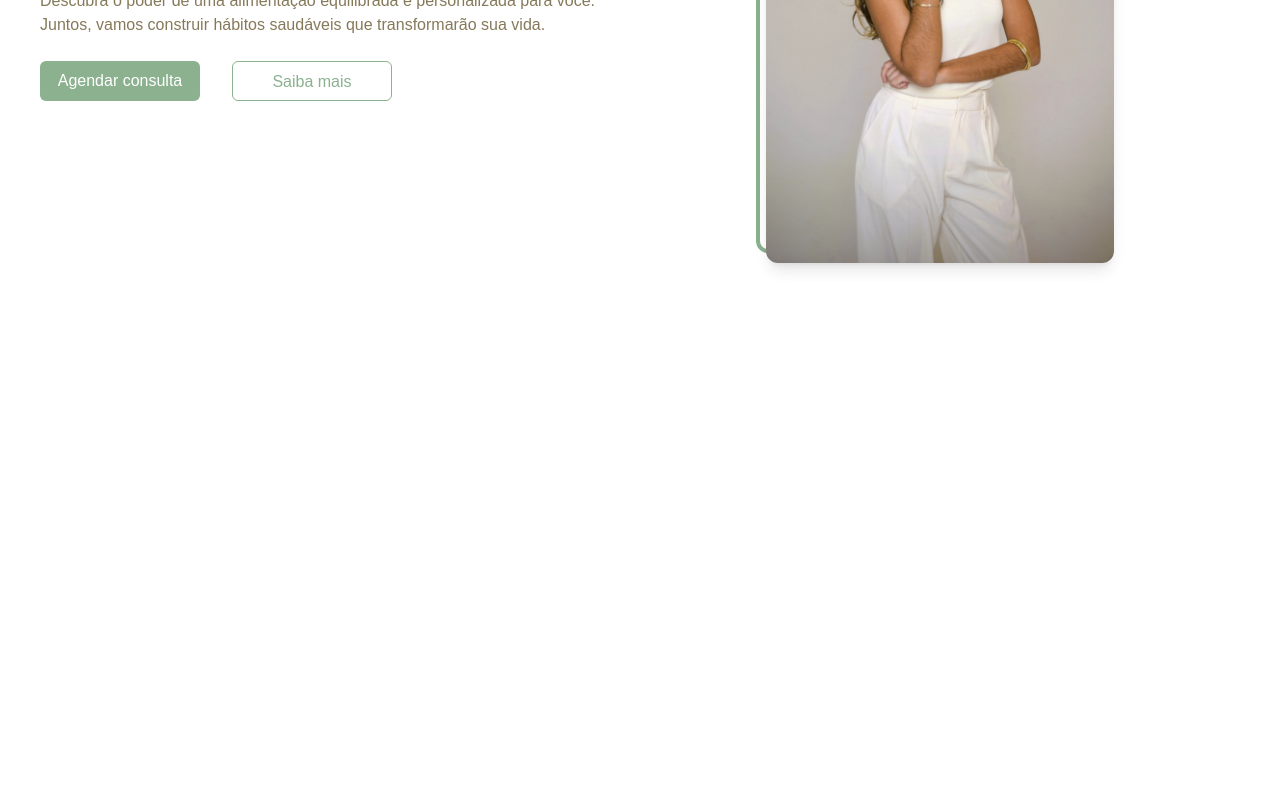
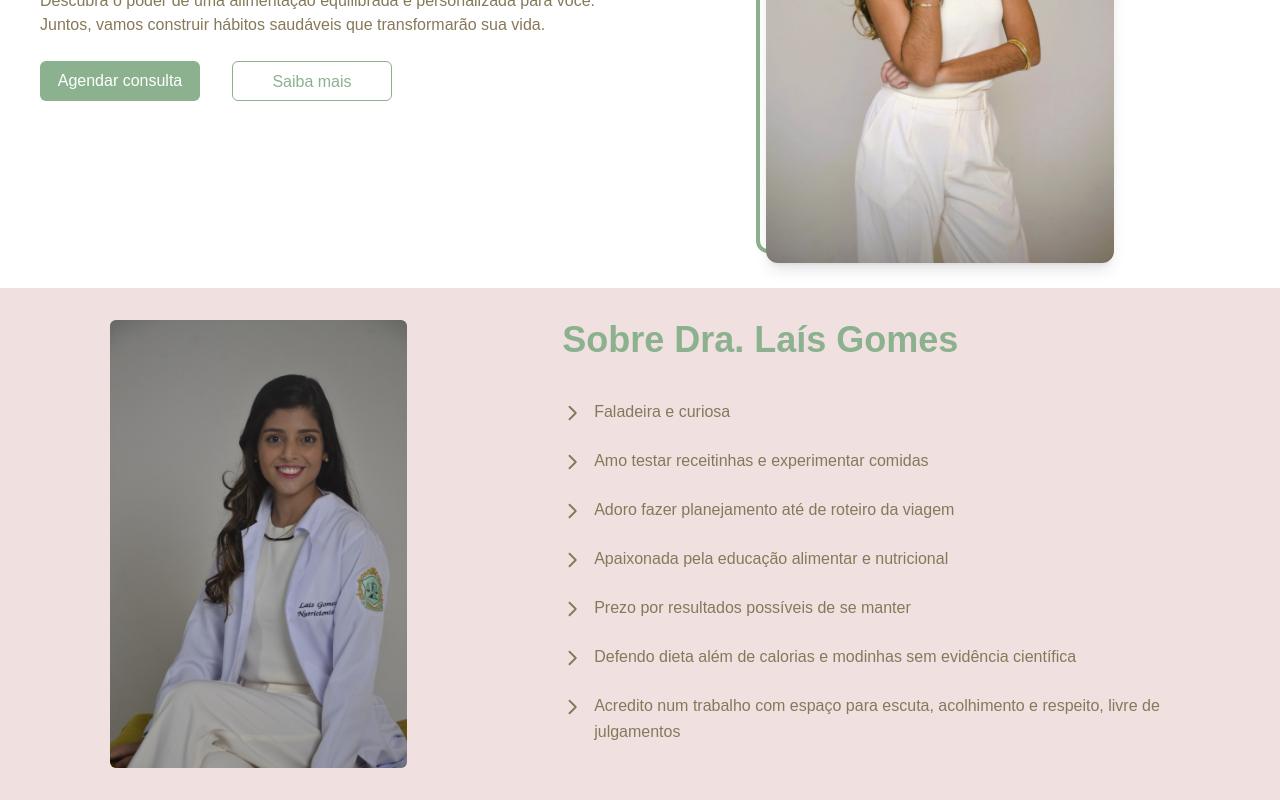
Before and after one commit to DeborahLyra/lais_gomes_nutri_react, a React (Vite) app: page / in a window 1280 px wide. Shown: the part 358-1158 px from the top of the page. Before the commit the page ends 800 px from the top, so only its background shows below. Built offline with nearby package versions, Linux system fonts and the light colour scheme.

Commit message:
added: about me

```diff
--- /dev/null
+++ b/src/components/general/AboutMe.tsx
@@ -0,0 +1,43 @@
+import { CaretRight } from '@phosphor-icons/react';
+import profile from '../../assets/profile/lais_image_2.jpeg';
+
+const bio = [
+  "Faladeira e curiosa",
+  "Amo testar receitinhas e experimentar comidas",
+  "Adoro fazer planejamento até de roteiro da viagem",
+  "Apaixonada pela educação alimentar e nutricional",
+  "Prezo por resultados possíveis de se manter",
+  "Defendo dieta além de calorias e modinhas sem evidência científica",
+  "Acredito num trabalho com espaço para escuta, acolhimento e respeito, livre de julgamentos"
+];
+
+export function AboutMe() {
+  return (
+    <section className="p-8 flex flex-col md:flex-row items-center justify-around bg-light-pink">
+      <img
+        src={profile}
+        className="h-[28rem] rounded-md object-cover"
+        alt="Dra. Laís Gomes"
+      />
+
+      <div className="w-[50%] flex flex-col justify-between h-[28rem]">
+        {/* título alinhado ao topo */}
+        <h2 className="text-primary font-bold text-4xl mb-4">
+          Sobre Dra. Laís Gomes
+        </h2>
+
+        {/* lista distribuída no espaço restante */}
+        <ul className="flex-1 flex flex-col justify-evenly">
+          {bio.map((item, idx) => (
+            <li key={idx} className="flex items-start gap-3 text-green-gray text-md font-light">
+              <span className="mt-1">
+                <CaretRight weight="bold" size={20} />
+              </span>
+              <span className="text-base leading-relaxed">{item}</span>
+            </li>
+          ))}
+        </ul>
+      </div>
+    </section>
+  );
+}
--- a/src/pages/HomePage.tsx
+++ b/src/pages/HomePage.tsx
@@ -1,3 +1,4 @@
+import { AboutMe } from '../components/general/AboutMe'
 import { Banner } from '../components/general/Banner'
 import { Navbar } from '../components/general/Navbar'
 
@@ -6,7 +7,7 @@ export function HomePage() {
     <>
     <Navbar/>
     <Banner/>
-
+     <AboutMe/>
     </>
   )
 }
```
